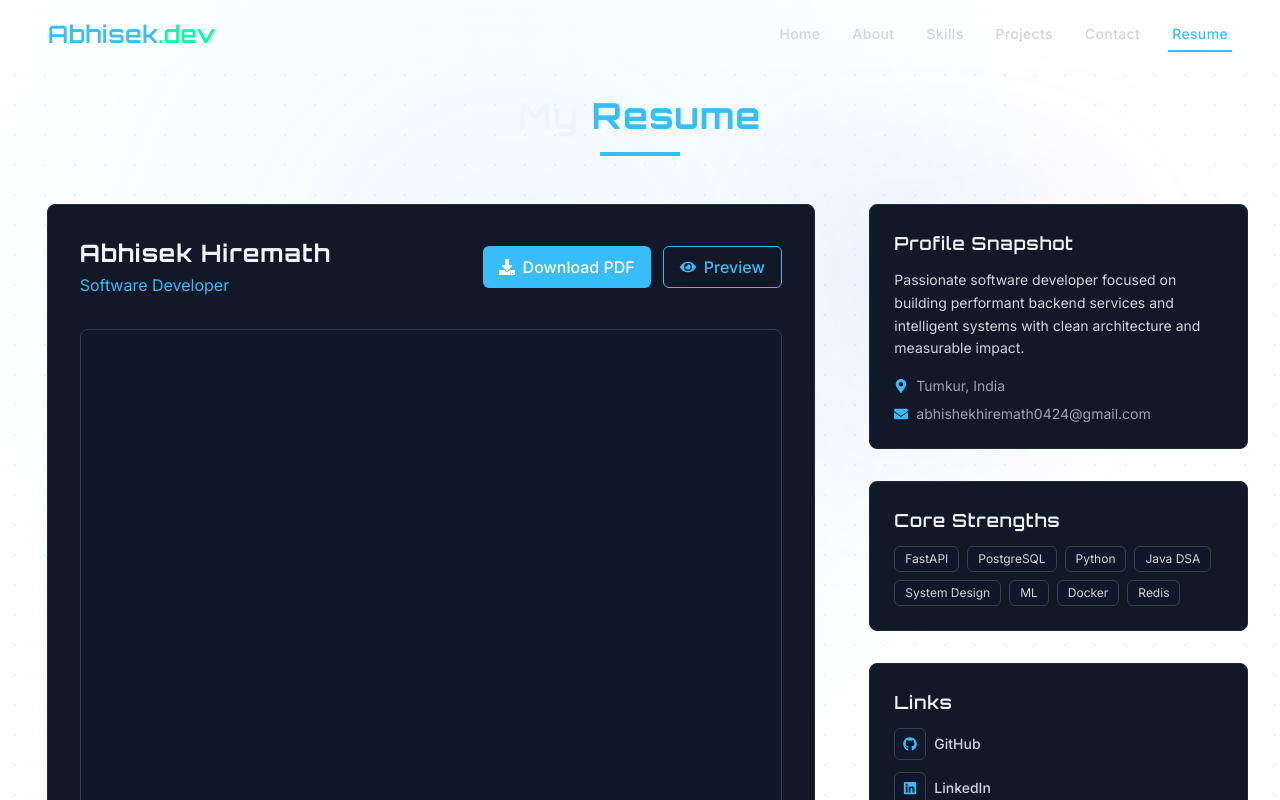
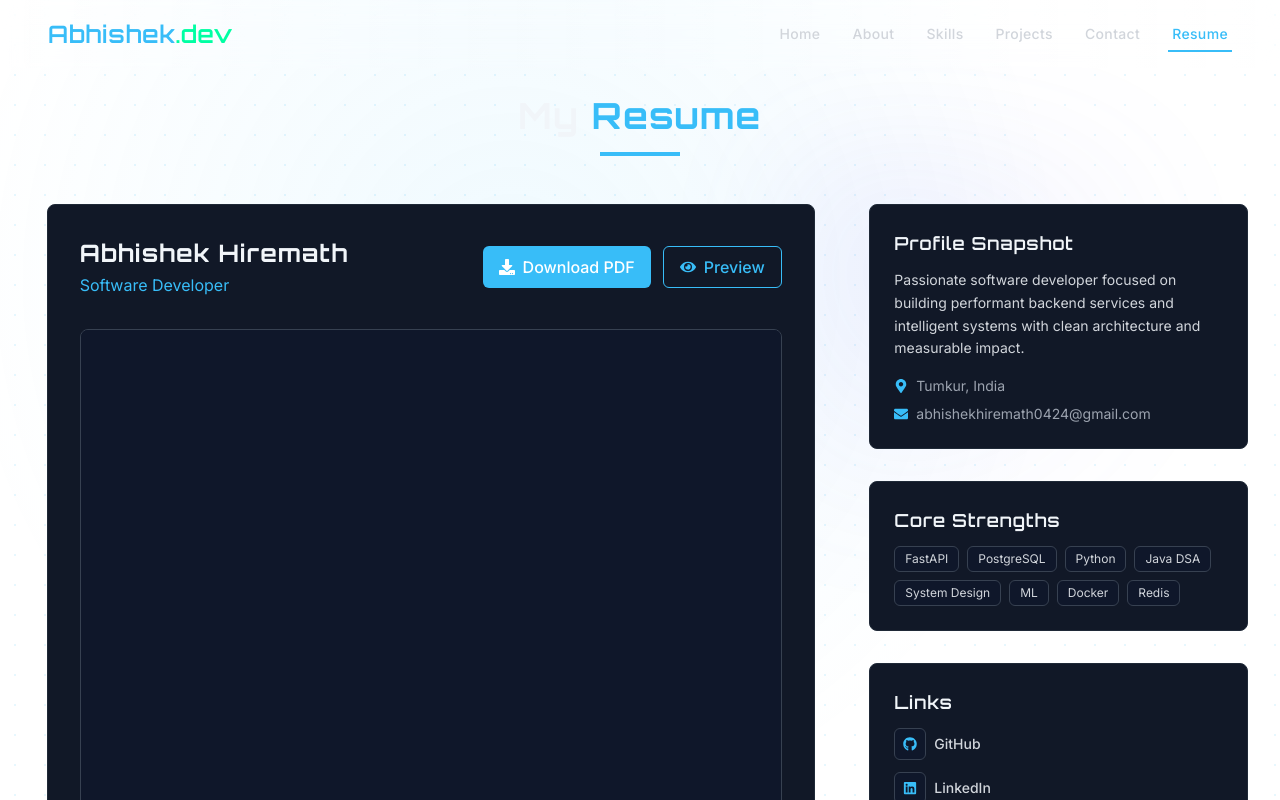
Before and after one commit to Savyasachi-2005/portfolio, a React (Vite) app: page /resume in a window 1280 px wide. Shown: the top 800 px of the page. Built offline with nearby package versions, Linux system fonts and the light colour scheme.

Commit message:
fixed the namerror

```diff
--- a/index.html
+++ b/index.html
@@ -5,7 +5,7 @@
   <!-- Updated favicon to use project icon.png -->
   <link rel="icon" type="image/png" href="/src/assets/icon.png" />
     <meta name="viewport" content="width=device-width, initial-scale=1.0" />
-    <title>Abhisek Hiremath | Portfolio</title>
+    <title>Abhishek Hiremath | Portfolio</title>
   </head>
   <body>
     <div id="root"></div>
--- a/src/components/Footer.tsx
+++ b/src/components/Footer.tsx
@@ -12,7 +12,7 @@ const Footer = () => {
           <div className="space-y-4">
             <Link to="/" className="flex items-center">
               <span className="font-orbitron text-xl font-bold text-cyber-blue">
-                Abhisek<span className="text-cyber-neon">.dev</span>
+                Abhishek<span className="text-cyber-neon">.dev</span>
               </span>
             </Link>
             <p className="text-sm text-gray-400 max-w-xs">
@@ -73,7 +73,7 @@ const Footer = () => {
         </div>
 
         <div className="border-t border-gray-800 mt-8 pt-6 text-center text-sm text-gray-500">
-          <p>© {currentYear} Abhisek Hiremath. All rights reserved.</p>
+          <p>© {currentYear} Abhishek Hiremath. All rights reserved.</p>
           <p className="mt-1">
             <span className="font-orbitron">Noctabyte</span> | <span className="font-orbitron">Savya</span> | <span className="font-orbitron">Savyasachi</span>
           </p>
--- a/src/components/Hero.tsx
+++ b/src/components/Hero.tsx
@@ -21,7 +21,7 @@ const Hero = () => {
             animate={{ opacity: 1, y: 0 }}
             transition={{ duration: 0.5, delay: 0.1 }}
           >
-            Abhisek Hiremath
+            Abhishek Hiremath
           </motion.h1>
 
           <motion.div
--- a/src/components/Navbar.tsx
+++ b/src/components/Navbar.tsx
@@ -43,7 +43,7 @@ const Navbar = () => {
         <div className="flex items-center justify-between w-full">
           <Link to="/" className="flex items-center">
             <span className="font-orbitron text-xl md:text-2xl font-semibold text-cyber-blue tracking-wide">
-              Abhisek<span className="text-cyber-neon">.dev</span>
+              Abhishek<span className="text-cyber-neon">.dev</span>
             </span>
           </Link>
 
--- a/src/pages/About.tsx
+++ b/src/pages/About.tsx
@@ -20,22 +20,22 @@ const About = () => {
   const galleryImages = [
     {
       src: img1,
-      alt: "Abhisek Hiremath - Profile Photo 1",
+  alt: "Abhishek Hiremath - Profile Photo 1",
       fallback: "https://via.placeholder.com/400x400?text=Profile+1"
     },
     {
       src: img2,
-      alt: "Abhisek Hiremath - Profile Photo 2",
+  alt: "Abhishek Hiremath - Profile Photo 2",
       fallback: "https://via.placeholder.com/400x400?text=Profile+2"
     },
     {
       src: img3,
-      alt: "Abhisek Hiremath - Profile Photo 3",
+  alt: "Abhishek Hiremath - Profile Photo 3",
       fallback: "https://via.placeholder.com/400x400?text=Profile+3"
     },
     {
       src: img4,
-      alt: "Abhisek Hiremath - Profile Photo 4",
+  alt: "Abhishek Hiremath - Profile Photo 4",
       fallback: "https://via.placeholder.com/400x400?text=Profile+4"
     }
   ];
@@ -209,7 +209,7 @@ const About = () => {
             animate={{ opacity: 1, x: 0 }}
             transition={{ duration: 0.5, delay: 0.4 }}
           >
-            <h2 className="text-2xl font-bold font-orbitron">Abhisek Hiremath</h2>
+            <h2 className="text-2xl font-bold font-orbitron">Abhishek Hiremath</h2>
             <p className="text-lg text-gray-300 font-light">
               <span className="text-cyber-blue font-normal">Student & Developer</span>
             </p>
@@ -261,21 +261,21 @@ const About = () => {
             {[
               {
                 src: img5,
-                alt: "Abhisek - Journey Photo 1",
+                alt: "Abhishek - Journey Photo 1",
                 title: "My Development Journey",
                 description: "Passionate about coding and technology",
                 fallback: "https://via.placeholder.com/300x200?text=Journey+1"
               },
               {
                 src: img1,
-                alt: "Abhisek - Journey Photo 2",
+                alt: "Abhishek - Journey Photo 2",
                 title: "Learning & Growth",
                 description: "Continuous improvement mindset",
                 fallback: "https://via.placeholder.com/300x200?text=Journey+2"
               },
               {
                 src: img3,
-                alt: "Abhisek - Journey Photo 3",
+                alt: "Abhishek - Journey Photo 3",
                 title: "Future Aspirations",
                 description: "Building tomorrow's solutions",
                 fallback: "https://via.placeholder.com/300x200?text=Journey+3"
--- a/src/pages/Contact.tsx
+++ b/src/pages/Contact.tsx
@@ -255,7 +255,7 @@ const Contact = () => {
                   <FaLinkedin className="w-5 h-5 text-cyber-blue mr-3" />
                   <div className="text-left">
                     <p className="font-medium text-white text-sm">LinkedIn</p>
-                    <p className="text-xs text-gray-400">Abhisek Hiremath</p>
+                    <p className="text-xs text-gray-400">Abhishek Hiremath</p>
                   </div>
                 </a>
                 <a
--- a/src/pages/Resume.tsx
+++ b/src/pages/Resume.tsx
@@ -48,13 +48,13 @@ const Resume = () => {
           >
             <div className="flex flex-col sm:flex-row sm:items-center justify-between mb-8">
               <div>
-                <h2 className="text-2xl font-bold font-orbitron mb-1">Abhisek Hiremath</h2>
+                <h2 className="text-2xl font-bold font-orbitron mb-1">Abhishek Hiremath</h2>
                 <p className="text-cyber-blue">Software Developer</p>
               </div>
               <div className="flex mt-4 sm:mt-0 space-x-3">
                 <a
                   href={resumeDownloadUrl}
-                  download="Abhisek_Hiremath_Resume.pdf"
+                  download="Abhishek_Hiremath_Resume.pdf"
                   className="flex items-center px-4 py-2 rounded-md bg-cyber-blue text-white hover:bg-cyber-blue/80 transition-all duration-300"
                 >
                   <FaDownload className="mr-2" /> Download PDF
```
